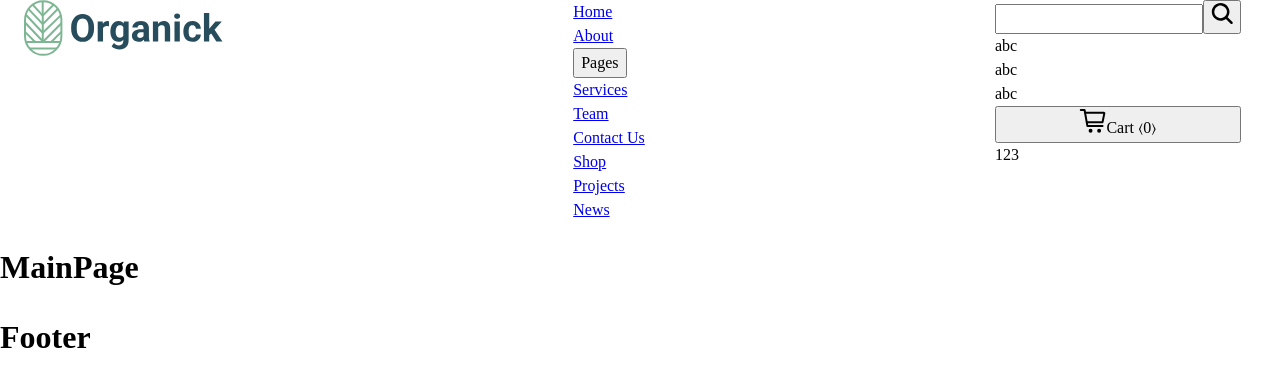
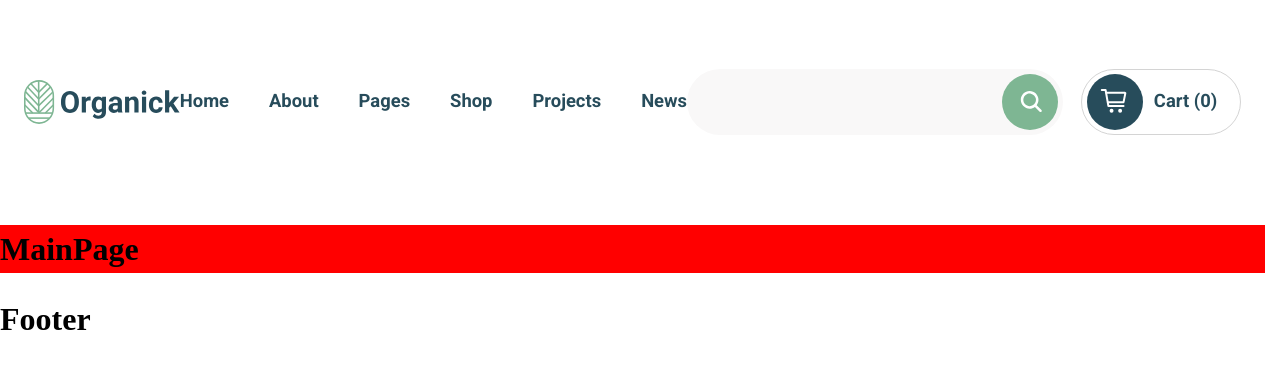
Before and after one commit to RusikHunter/Organick, a React (Vite) app in the folder frontend/: page / in a window 1280 px wide. Shown: the top 386 px of the page. Built offline with nearby package versions, Linux system fonts and the light colour scheme.

Commit message:
styles(frontend/header): write SCSS styles for Header component

```diff
--- a/frontend/src/components/Header/Header.scss
+++ b/frontend/src/components/Header/Header.scss
@@ -0,0 +1,127 @@
+@use "../../styles/index.scss" as *;
+
+.header {
+
+    &__inner {
+        max-width: 1596px !important;
+    }
+
+    &__row {
+        padding-block: 69px;
+        align-items: center;
+    }
+
+    &__column {}
+
+    &__column--1 {}
+
+    &__logo-link {}
+
+    &__column--2 {}
+
+    &__navigation {}
+
+    &__navigation-list {
+        display: flex;
+        gap: 40px;
+    }
+
+    &__navigation-list-item {}
+
+    &__navigation-link,
+    &__navigation-button {
+        @include fluid-text(20, 16);
+        @include font(var(--font-family), 700, 1);
+        color: var(--color-blue);
+    }
+
+    &__navigation-button {
+        padding: 0;
+    }
+
+    &__dropdown {
+        display: none; // temp
+    }
+
+    &__dropdown--pages {}
+
+    &__column--3 {
+        flex-direction: row !important;
+        gap: 18px;
+    }
+
+    &__search {
+        position: relative;
+    }
+
+    &__input {
+        width: 376px;
+        height: 66px;
+        padding-block: var(--input-padding-block);
+        padding-inline: var(--input-padding-block);
+        background-color: var(--color-lightgray);
+        border-radius: 36px;
+        @include fluid-text(20, 16);
+        @include font(var(--font-family), 700, 1);
+        color: var(--color-blue);
+        caret-color: var(--color-blue);
+    }
+
+    &__input--search {}
+
+    &__button--search {
+        position: absolute;
+        top: 5px;
+        right: 5px;
+        width: 56px;
+        height: 56px;
+        background-color: var(--color-green);
+        border-radius: 50%;
+
+        & svg {
+            position: relative;
+            top: 3px;
+            left: 1px;
+            color: var(--color-white);
+        }
+    }
+
+    &__dropdown--search {}
+
+    &__dropdown-list {}
+
+    &__dropdown-list-item {}
+
+    &__button--cart {
+        position: relative;
+        width: 160px;
+        border: var(--border-default);
+        border-radius: 36px;
+        padding-left: 55px;
+    }
+
+    &__button--cart-decoration {
+        position: absolute;
+        top: 4px;
+        left: 5px;
+        width: 56px;
+        height: 56px;
+        background-color: var(--color-blue);
+        border-radius: 50%;
+
+        svg {
+            position: absolute;
+            top: 15px;
+            left: 13px;
+            color: var(--color-white);
+        }
+    }
+
+    &__button--cart-text {
+        @include fluid-text(20, 16);
+        @include font(var(--font-family), 700, 1);
+        color: var(--color-blue);
+    }
+
+    &__dropdown--cart {}
+}
--- a/frontend/src/components/Header/Header.tsx
+++ b/frontend/src/components/Header/Header.tsx
@@ -24,7 +24,7 @@ function Header() {
                                 <li className="header__navigation-list-item">
                                     <button className="header__navigation-button">Pages</button>
 
-                                    <div className="header__dropdown header__dropdown--pages">
+                                    <div className="header__dropdown header__dropdown--pages overlay">
                                         <ul className="header__dropdown-list">
                                             <li className="header__dropdown-list-item">
                                                 <Link className="header__navigation-link" to="/services">Services</Link>
@@ -52,7 +52,7 @@ function Header() {
                     </div>
                     <div className="header__column header__column--3 column">
                         <label htmlFor="headerInputSearch" className="header__search">
-                            <input type="text" id="headerInputSearch" className="header__input" />
+                            <input type="text" id="headerInputSearch" className="header__input header__input--search" />
 
                             <button className="header__button--search">
                                 <svg width="22" height="21" viewBox="0 0 22 21" fill="none" xmlns="http://www.w3.org/2000/svg">
@@ -61,7 +61,7 @@ function Header() {
                             </button>
                         </label>
 
-                        <div className="header__dropdown header__dropdown--search">
+                        <div className="header__dropdown header__dropdown--search overlay">
                             <ul className="header__dropdown-list">
                                 <li className="header__dropdown-list-item">
                                     <p>abc</p>
@@ -85,10 +85,12 @@ function Header() {
                                 </svg>
                             </span>
 
-                            Cart &#9001;0&#9002;
+                            <span className="header__button--cart-text">
+                                Cart (0)
+                            </span>
                         </button>
 
-                        <div className="header__dropdown header__dropdown--cart">
+                        <div className="header__dropdown header__dropdown--cart overlay">
                             <p>123</p>
                         </div>
                     </div>
--- a/frontend/src/styles/_globals.scss
+++ b/frontend/src/styles/_globals.scss
@@ -5,3 +5,26 @@
 
 
 // In processing ...
+
+a,
+a:hover,
+a:visited,
+a:active,
+a:focus {
+    text-decoration: none;
+}
+
+button {
+    border: none;
+    outline: none;
+    background-color: transparent;
+}
+
+input {
+    border: none;
+    outline: none;
+}
+
+main {
+    background-color: red;
+}
--- a/frontend/src/styles/_variables.scss
+++ b/frontend/src/styles/_variables.scss
@@ -5,6 +5,8 @@
 :root {
     // Colors
 
+    --color-white: #FFFFFF;
+    --color-black: #000000;
     --color-blue: #274C5B;
     --color-green: #7EB693;
     --color-yellow: #EFD372;
```
